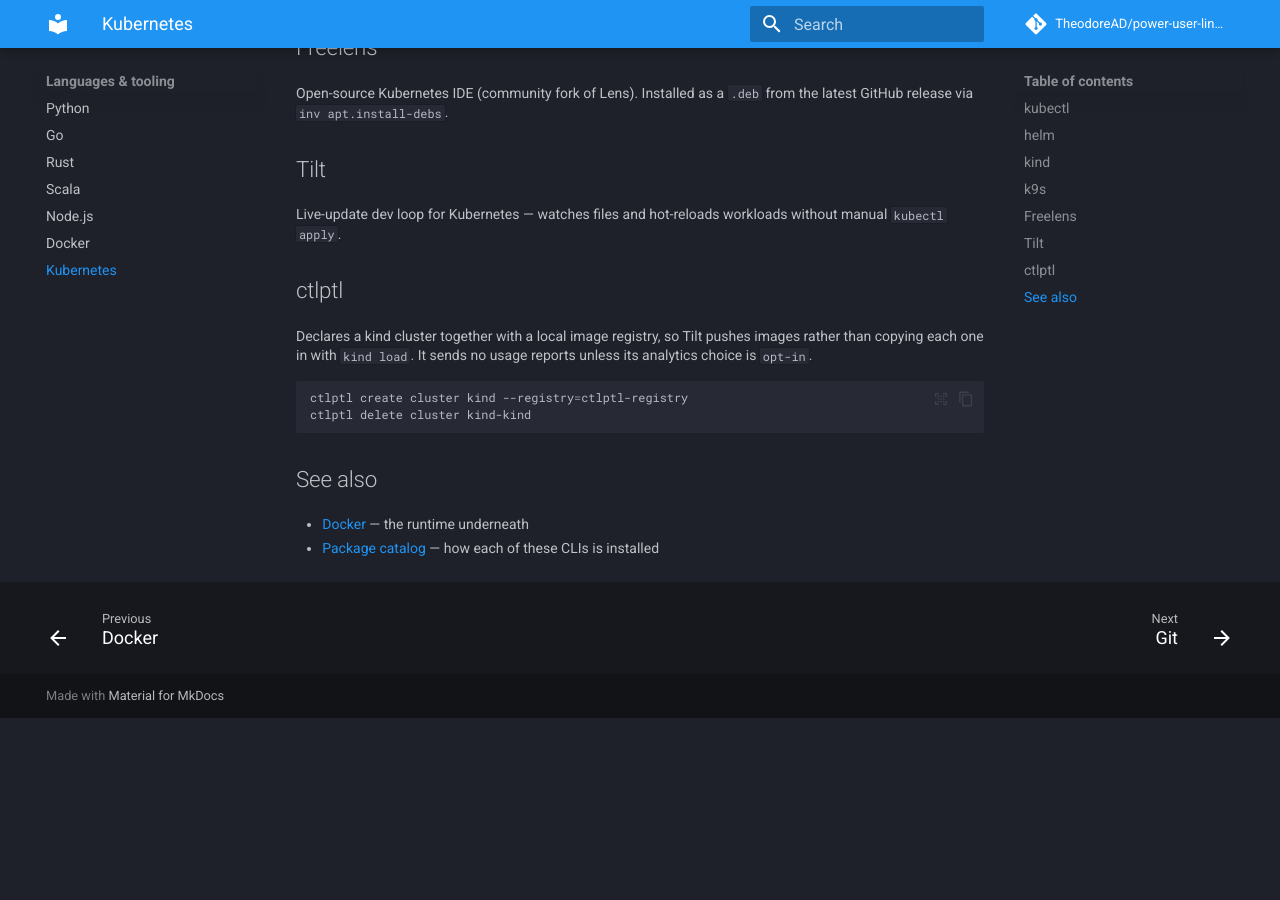
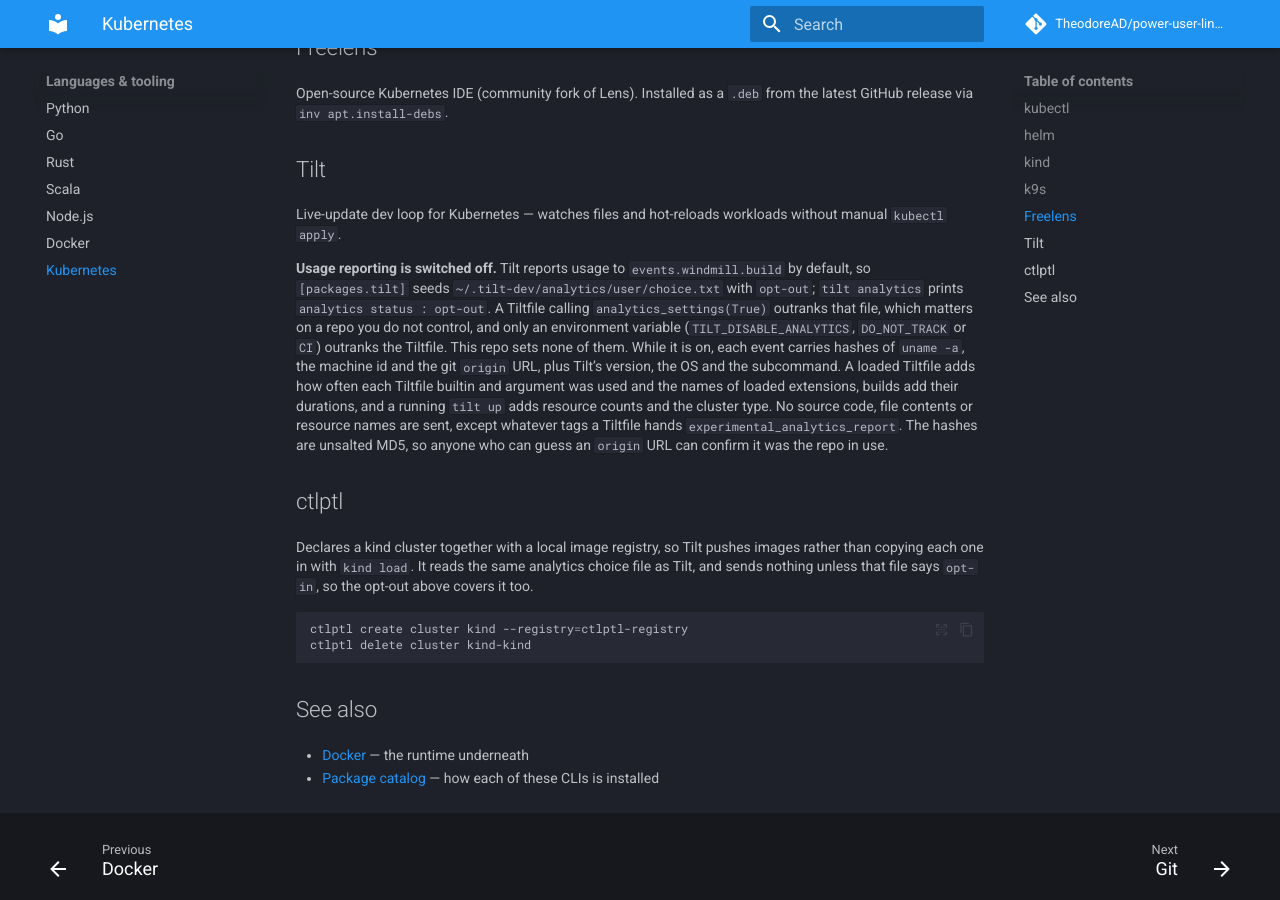
Before and after one commit to TheodoreAD/power-user-linux-setup, an MkDocs documentation site: the page built from docs/kubernetes.md, in a window 1280 px wide and 900 px high, scrolled down 1175 px. Built offline with MkDocs 1.6.1 and Material for MkDocs 9.7.7, drawn with Linux system fonts in a browser that asks for light colours; comment, search, counter and statistics services are not loaded; before the commit the page ends 1893 px from its top, so only the background shows below that.

Commit message:
setup: pin Tilt's usage reporting off with wmclient's choice file
Tilt reports usage to events.windmill.build by default: its client is
built enabled and stops only on an opt-out choice or an environment
variable. Per the rule that phoning home by default is a decision, the
tilt entry now seeds ~/.tilt-dev/analytics/user/choice.txt with opt-out.
The file is shared with ctlptl, which turned out to send nothing unless
opted in, contrary to its README, so the ctlptl-side opt-out the plan
asked for was moot and this covers both.

A file rather than an environment variable because it reaches every
launch context. Its limit is recorded in a new plan: a Tiltfile's
analytics_settings(True) outranks it and only an environment variable
outranks the Tiltfile, which matters on a repository somebody else
controls. Whether to export DO_NOT_TRACK or TILT_DISABLE_ANALYTICS is
left to that plan, as asked.

Co-Authored-By: Claude Opus 5.5 <noreply@anthropic.com>

````diff
--- a/docs/kubernetes.md
+++ b/docs/kubernetes.md
@@ -58,11 +58,23 @@ release via `inv apt.install-debs`.
 Live-update dev loop for Kubernetes — watches files and hot-reloads workloads without manual
 `kubectl apply`.
 
+**Usage reporting is switched off.** Tilt reports usage to `events.windmill.build` by default, so
+`[packages.tilt]` seeds `~/.tilt-dev/analytics/user/choice.txt` with `opt-out`; `tilt analytics`
+prints `analytics status : opt-out`. A Tiltfile calling `analytics_settings(True)` outranks that
+file, which matters on a repo you do not control, and only an environment variable
+(`TILT_DISABLE_ANALYTICS`, `DO_NOT_TRACK` or `CI`) outranks the Tiltfile. This repo sets none of
+them. While it is on, each event carries hashes of `uname -a`, the machine id and the git `origin`
+URL, plus Tilt's version, the OS and the subcommand. A loaded Tiltfile adds how often each Tiltfile
+builtin and argument was used and the names of loaded extensions, builds add their durations, and a
+running `tilt up` adds resource counts and the cluster type. No source code, file contents or
+resource names are sent, except whatever tags a Tiltfile hands `experimental_analytics_report`. The
+hashes are unsalted MD5, so anyone who can guess an `origin` URL can confirm it was the repo in use.
+
 ## ctlptl
 
 Declares a kind cluster together with a local image registry, so Tilt pushes images rather than
-copying each one in with `kind load`. It sends no usage reports unless its analytics choice is
-`opt-in`.
+copying each one in with `kind load`. It reads the same analytics choice file as Tilt, and sends
+nothing unless that file says `opt-in`, so the opt-out above covers it too.
 
 ```shell
 ctlptl create cluster kind --registry=ctlptl-registry
````
Also changed, not shown: plans/2026-11-08-do-not-track.md (added, +69 -0 lines), setup.toml (+8 -0 lines), 1 other file.
